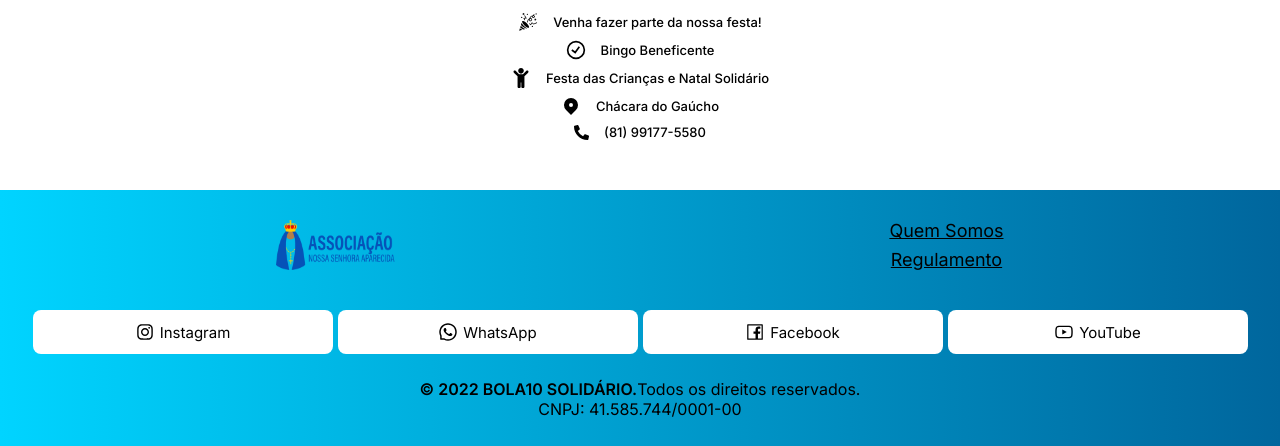
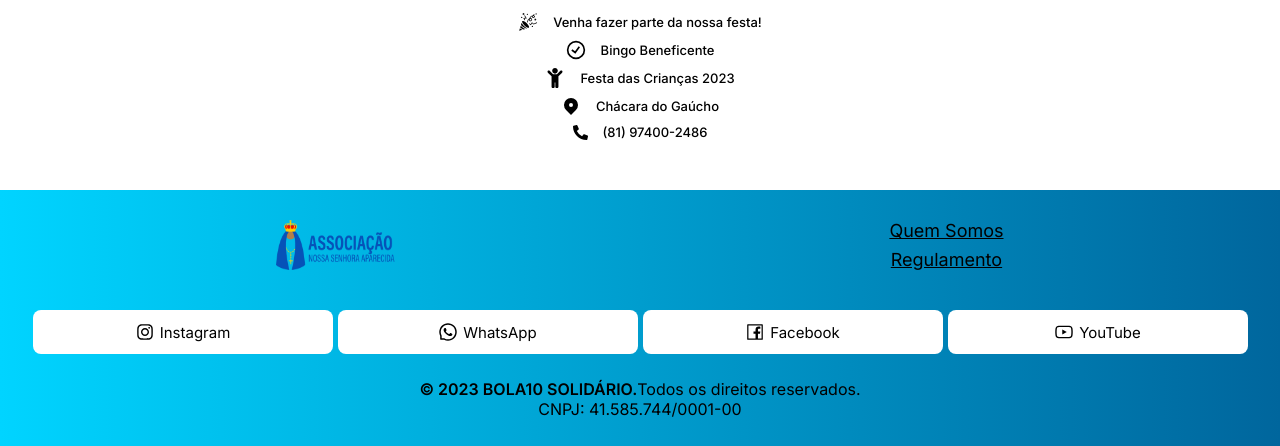
Before and after one commit to claudiocassimiro/associacao-nossa-senhora-aparecida, a Next.js app: page / in a window 1280 px wide. Shown: the part 3374-3820 px from the top of the page. Built offline with nearby package versions, Linux system fonts and the light colour scheme.

Commit message:
feat: hotfix

```diff
--- a/components/Footer/index.tsx
+++ b/components/Footer/index.tsx
@@ -74,7 +74,7 @@ export default function Footer() {
       </div>
       <div className={styles.containerEnterpriseInfos}>
         <p>
-          <strong>© 2022 BOLA10 SOLIDÁRIO.</strong>Todos os direitos reservados.
+          <strong>© 2023 BOLA10 SOLIDÁRIO.</strong>Todos os direitos reservados.
         </p>
         <p>CNPJ: 41.585.744/0001-00</p>
       </div>
--- a/pages/index.tsx
+++ b/pages/index.tsx
@@ -133,9 +133,7 @@ export default function Home() {
           </span>
           <span className={styles.HomeContainerIconAndText}>
             <FaChild size="20" />
-            <p className={styles.HomeInfoText}>
-              Festa das Crianças e Natal Solidário
-            </p>
+            <p className={styles.HomeInfoText}>Festa das Crianças 2023</p>
           </span>
           <span className={styles.HomeContainerIconAndText}>
             <HiLocationMarker size="20" />
@@ -143,7 +141,7 @@ export default function Home() {
           </span>
           <span className={styles.HomeContainerIconAndText}>
             <FaPhoneAlt size="15" />
-            <p className={styles.HomeInfoText}>(81) 99177-5580</p>
+            <p className={styles.HomeInfoText}>(81) 97400-2486</p>
           </span>
         </div>
       </main>
```
